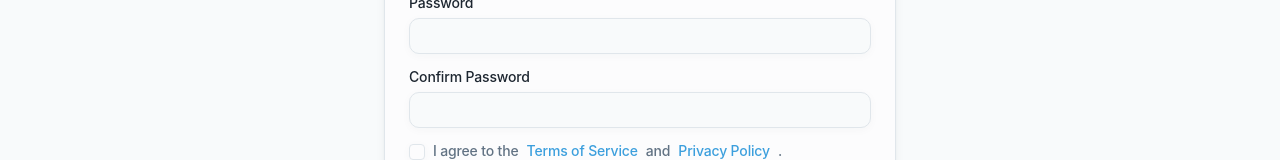
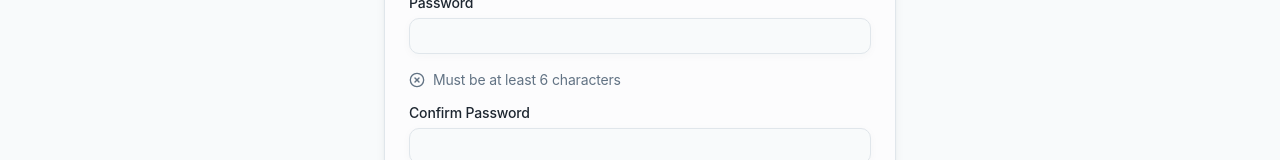
Before and after one commit to preethbera/stress_companion_frontend, a React (Vite) app: page /signup in a window 1280 px wide. Shown: the part 404-564 px from the top of the page. Built offline with nearby package versions, Linux system fonts and the light colour scheme; no server answers.

Commit message:
fixed password length issue

```diff
--- a/src/components/features/auth/RegisterForm.jsx
+++ b/src/components/features/auth/RegisterForm.jsx
@@ -1,5 +1,6 @@
 import React, { useState } from "react";
 import { Link, useNavigate } from "react-router-dom"; // Import Link for client-side routing
+import { CheckCircle2, XCircle } from "lucide-react";
 import { Button } from "@/components/ui/button";
 import { Input } from "@/components/ui/input";
 import { Label } from "@/components/ui/label";
@@ -56,6 +57,11 @@ export function RegisterForm() {
 
   async function onSubmit(event) {
     event.preventDefault();
+
+    if (formData.password.length < 6) {
+      toast.error("Password must be at least 6 characters.");
+      return;
+    }
 
     if (formData.password !== formData.confirmPassword) {
       toast.error("Passwords do not match. Please try again.");
@@ -192,6 +198,16 @@ export function RegisterForm() {
               disabled={isLoading}
               className="rounded-md bg-background border-input"
             />
+            <div className="flex items-center space-x-2 text-sm mt-2">
+              {formData.password.length >= 6 ? (
+                <CheckCircle2 className="w-4 h-4 text-green-500" />
+              ) : (
+                <XCircle className="w-4 h-4 text-muted-foreground" />
+              )}
+              <span className={formData.password.length >= 6 ? "text-green-500" : "text-muted-foreground"}>
+                Must be at least 6 characters
+              </span>
+            </div>
           </div>
 
           <div className="space-y-2">
```
